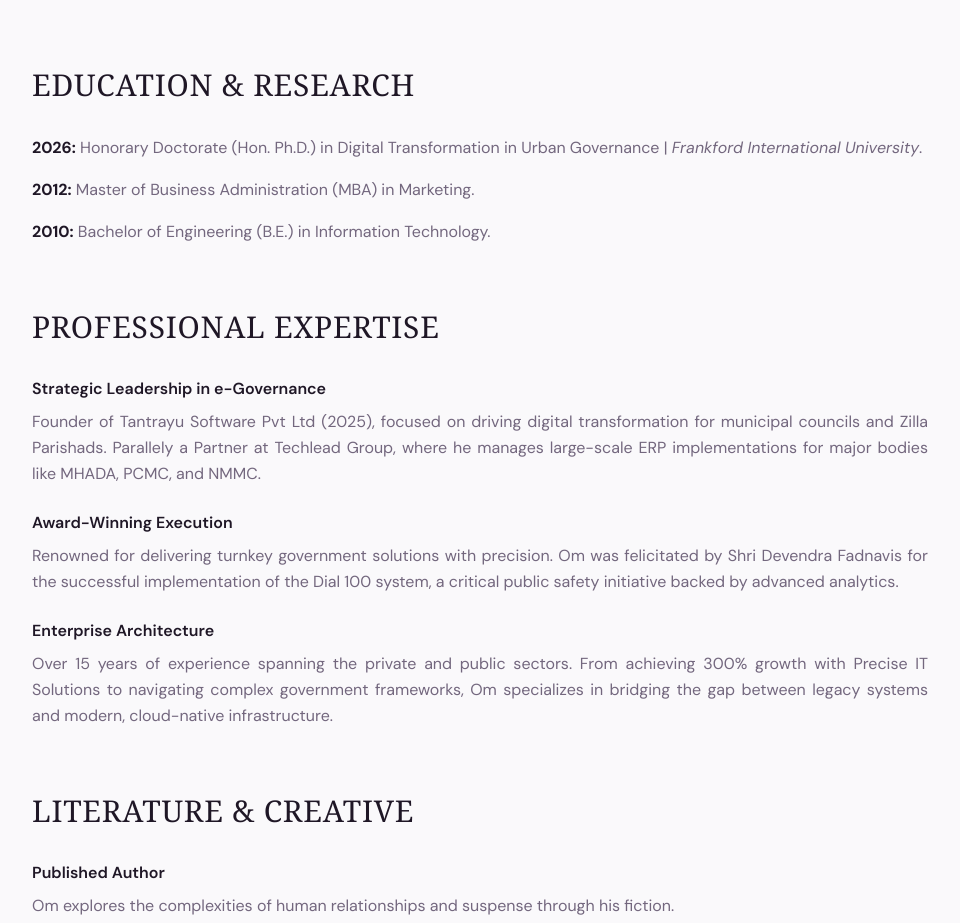
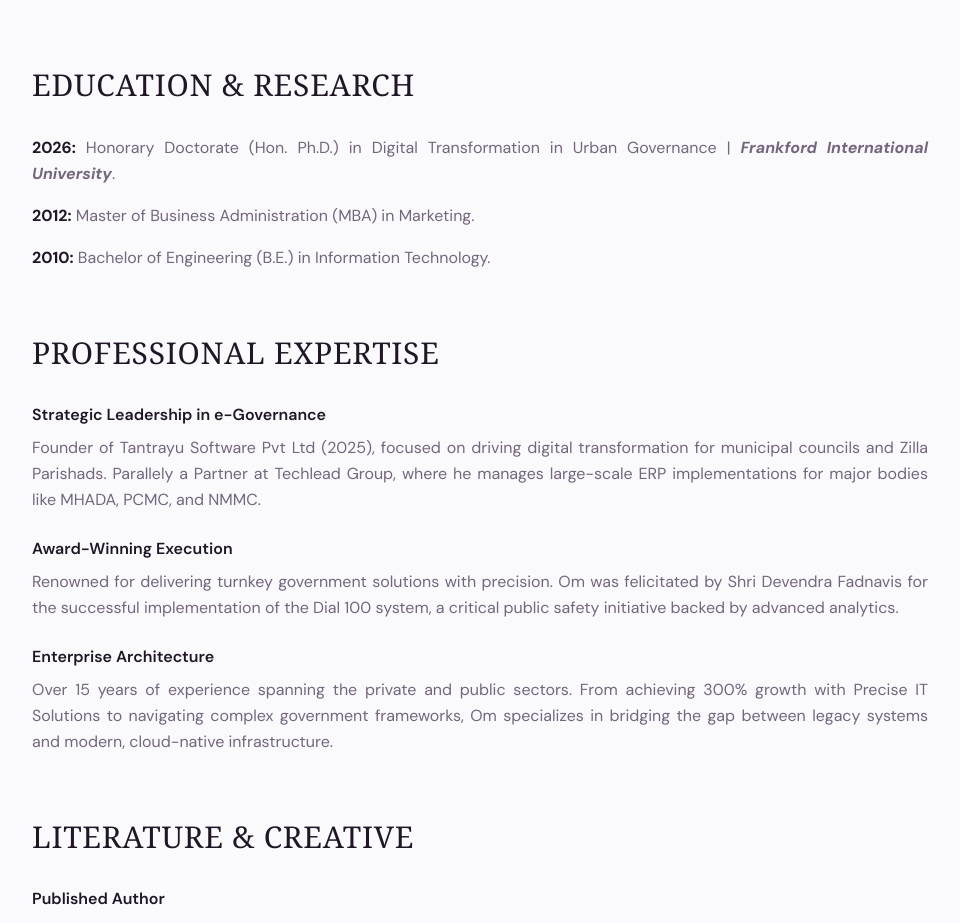
Before and after one commit to sarkaribaabu/personalom, a React (Vite) app: page /about in a window 1280 px wide. Shown: the part 1120-2043 px from the top of the page, without its empty margins (160-1120 px from the left). Built offline with nearby package versions, Linux system fonts and the light colour scheme; the HTML template or start-up script is replaced by a standard one.

Commit message:
Code edited in Lovable Code Editor
Edited UI in Lovable

```diff
--- a/src/pages/About.tsx
+++ b/src/pages/About.tsx
@@ -153,7 +153,11 @@ const About = () => {
               <div className="space-y-4 text-muted-foreground">
                 <p className="leading-relaxed">
                   <strong className="text-foreground">2026:</strong> Honorary Doctorate (Hon. Ph.D.) in Digital
-                  Transformation in Urban Governance | <em>Frankford International University</em>.
+                  Transformation in Urban Governance |{" "}
+                  <em>
+                    <b>Frankford International University</b>
+                  </em>
+                  .
                 </p>
                 <p className="leading-relaxed">
                   <strong className="text-foreground">2012:</strong> Master of Business Administration (MBA) in
```
